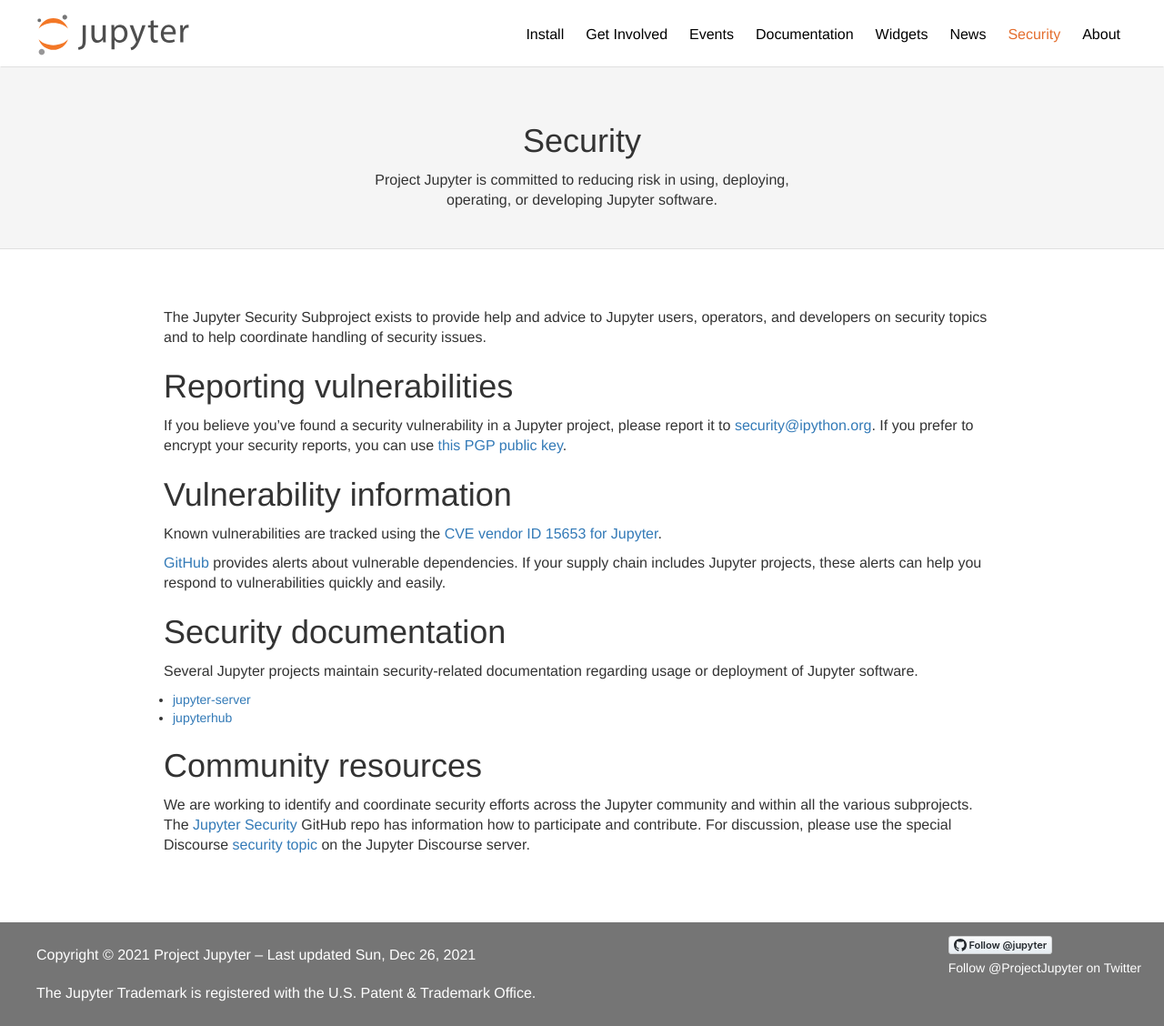
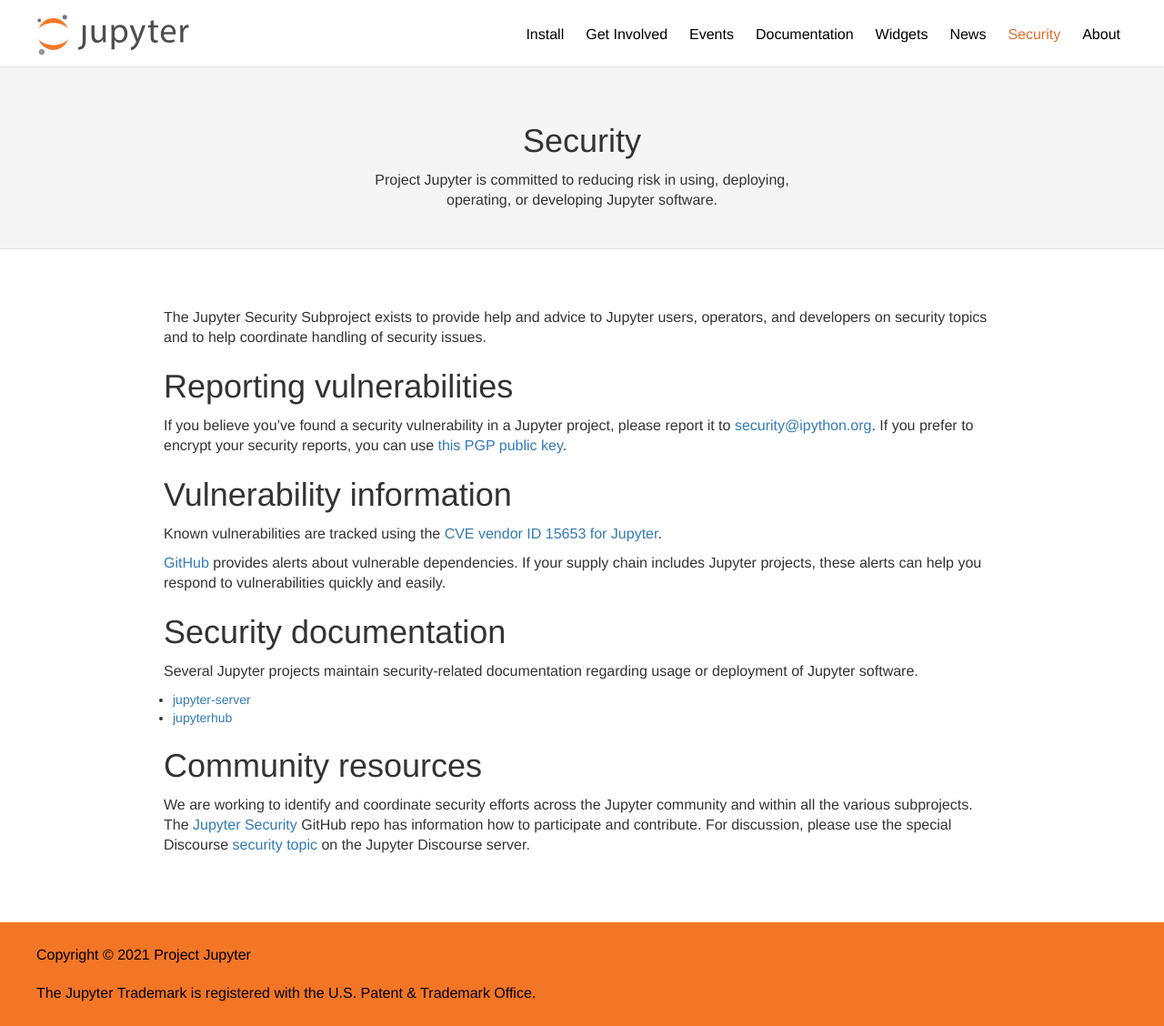
Before and after one commit to jupyter/jupyter.github.io, a Jekyll site: the page built from security.md, in a window 1280 px wide and 1128 px high. Shown: the whole window at 91% size. Built offline with Jekyll 4.4.1, drawn with Linux system fonts in a browser that asks for light colours.

Commit message:
Simplified footer and made its background orange

```diff
--- a/_includes/footer.html
+++ b/_includes/footer.html
@@ -2,13 +2,12 @@
 <div class="footer" role="navigation">
     <div class="container">
         <div class="navbar-text">
-            <p>Copyright © {{site.time | date: '%Y' }}  Project Jupyter –
-            Last updated {{site.time | date: "%a, %b %d, %Y" }}</p>
-            <p>The Jupyter Trademark is registered with the U.S. Patent &amp; Trademark Office.</p>
-        </div>
-        <div class="follow">
-            <a href="https://github.com/jupyter" class="button github-button" aria-label="Follow @jupyter on GitHub"><svg version="1.1" width="14" height="14" viewBox="0 0 16 16" class="octicon octicon-mark-github" aria-hidden="true"><path fill-rule="evenodd" d="M8 0C3.58 0 0 3.58 0 8c0 3.54 2.29 6.53 5.47 7.59.4.07.55-.17.55-.38 0-.19-.01-.82-.01-1.49-2.01.37-2.53-.49-2.69-.94-.09-.23-.48-.94-.82-1.13-.28-.15-.68-.52-.01-.53.63-.01 1.08.58 1.23.82.72 1.21 1.87.87 2.33.66.07-.52.28-.87.51-1.07-1.78-.2-3.64-.89-3.64-3.95 0-.87.31-1.59.82-2.15-.08-.2-.36-1.02.08-2.12 0 0 .67-.21 2.2.82.64-.18 1.32-.27 2-.27.68 0 1.36.09 2 .27 1.53-1.04 2.2-.82 2.2-.82.44 1.1.16 1.92.08 2.12.51.56.82 1.27.82 2.15 0 3.07-1.87 3.75-3.65 3.95.29.25.54.73.54 1.48 0 1.07-.01 1.93-.01 2.2 0 .21.15.46.55.38A8.013 8.013 0 0 0 16 8c0-4.42-3.58-8-8-8z"></path></svg> <span>Follow @jupyter</span></a>
-            <br><a href="https://twitter.com/intent/follow?screen_name=ProjectJupyter" class="twitter-follow-button" data-show-count="false">Follow @ProjectJupyter on Twitter</a>
+            <p>
+                Copyright © {{site.time | date: '%Y' }}  Project Jupyter
+            </p>
+            <p>
+                The Jupyter Trademark is registered with the U.S. Patent & Trademark Office.
+            </p>
         </div>
     </div>
 </div>
--- a/_sass/_nav.scss
+++ b/_sass/_nav.scss
@@ -77,44 +77,6 @@
 .tab:hover {
     background-color: transparent;
     color: #E46E2E;
-}
-
-.footer {
-    background-color: #757575;
-}
-
-.footer p {
-    color: white;
-    padding-top: 10px;
-}
-
-.footer li {
-    color: white;
-    display: inline-block;
-    text-decoration: none;
-}
-
-.footer a {
-    color: white;
-    text-decoration: none;
-}
-
-.footer a:hover, .footer a:active {
-    opacity: .8;
-}
-
-.footer li::after {
-    content:" |";
-}
-
-.footer li:last-of-type::after {
-    content:"";
-}
-
-.footer-text {
-    font-size: 16px;
-    margin-left: 0;
-    padding-left: 0;
 }
 
 /*Main logo animation on the front page of the Jupyter website */
@@ -869,10 +831,6 @@
         display: block;
         margin: 0 auto;
     }
-    .footer {
-        padding-bottom: 15px;
-        text-align: center;
-    }
 }
 @media (min-width: 420px) {
     .button-container {
--- /dev/null
+++ b/_sass/components/_footer.scss
@@ -0,0 +1,9 @@
+@import "settings/colors";
+
+.footer {
+    background-color: $orange;
+    p {
+        color: $black;
+        padding-top: 10px;
+    }
+}
--- /dev/null
+++ b/_sass/settings/_colors.scss
@@ -0,0 +1,8 @@
+$black: #000000;
+
+$orange: #F37626;
+
+$dark-gray: #4D4D4D;
+$medium-dark-gray: #616161;
+$medium-gray: #757575;
+$gray: #9E9E9E;
--- a/assets/css/main.scss
+++ b/assets/css/main.scss
@@ -9,3 +9,4 @@
 @import "about";
 @import "gallery";
 @import "syntax";
+@import "components/footer";
```
